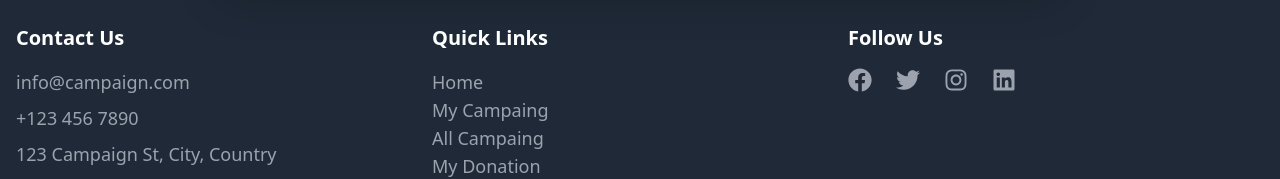
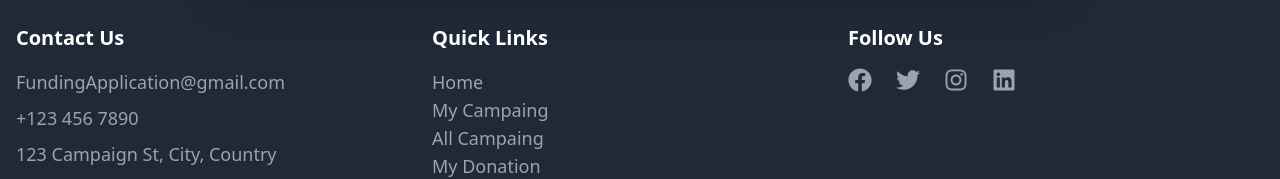
Before and after one commit to programmerrabbanii/c-founding-application-clients-, a React (Vite) app: page /login in a window 1280 px wide. Shown: the part 1398-1577 px from the top of the page. Built offline with nearby package versions, Linux system fonts and the light colour scheme; no server answers.

Commit message:
added the redmei file

```diff
--- a/src/pages/Footer.jsx
+++ b/src/pages/Footer.jsx
@@ -12,7 +12,7 @@ const Footer = () => {
             <h4 className="text-xl font-semibold mb-4">Contact Us</h4>
             <ul>
               <li className="text-lg text-gray-400 mb-2">
-                <a href="mailto:info@campaign.com" className="hover:text-teal-400">info@campaign.com</a>
+                <a href="FundingApplication@gmail.com" className="hover:text-teal-400"> FundingApplication@gmail.com</a>
               </li>
               <li className="text-lg text-gray-400 mb-2">+123 456 7890</li>
               <li className="text-lg text-gray-400">123 Campaign St, City, Country</li>
```
